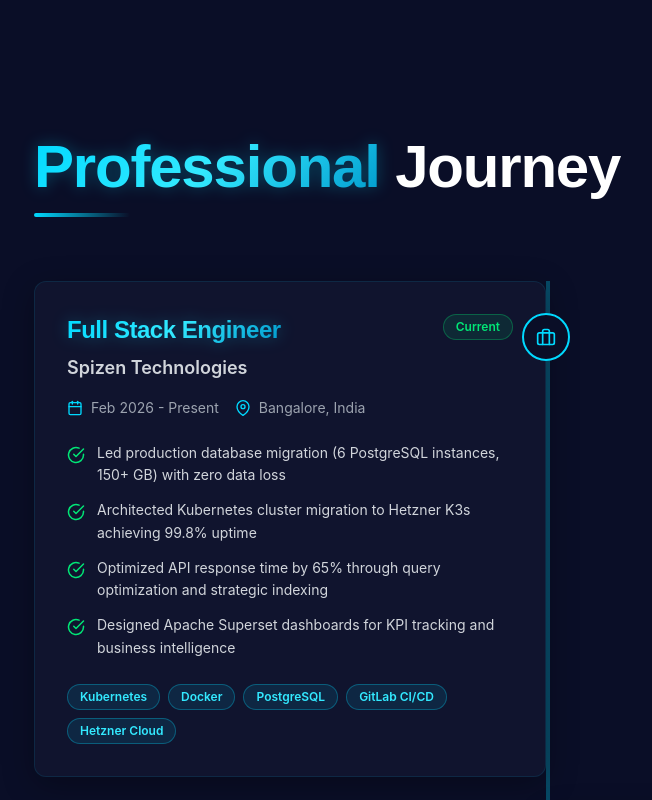
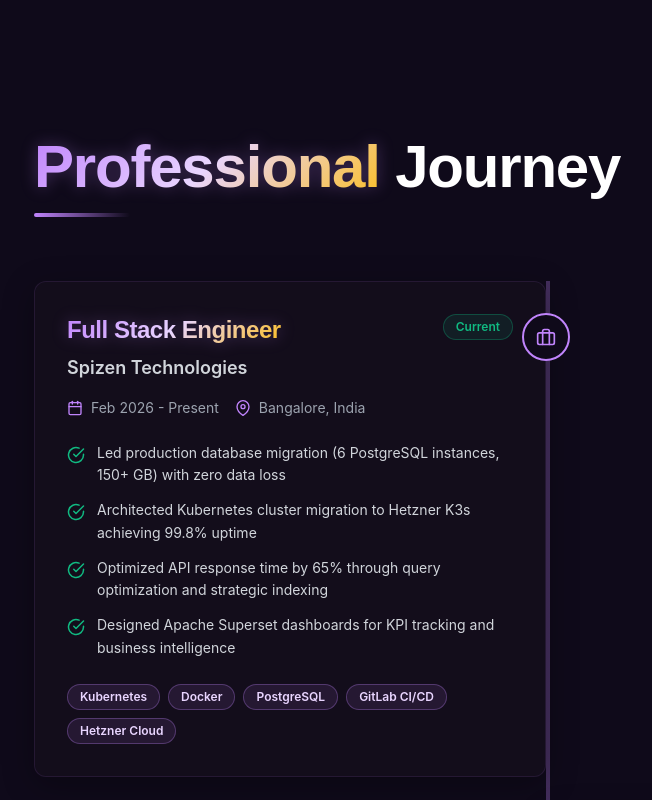
Before and after one commit to Mukunth1004/mukunthan-portfolio, a Next.js app: page / in a window 1280 px wide. Shown: the part 1740-2540 px from the top of the page, without its empty margins (94-746 px from the left). Built offline with nearby package versions, Linux system fonts and the light colour scheme.

Commit message:
🎨 Change color scheme: Blue & Cyan → Purple & Gold (Luxury Edition)

```diff
--- a/app/styles/globals.css
+++ b/app/styles/globals.css
@@ -16,7 +16,7 @@
 }
 
 body {
-  background: linear-gradient(135deg, #0a0e27 0%, #1a1f3a 50%, #0a0e27 100%);
+  background: linear-gradient(135deg, #0f0a1a 0%, #1a1220 50%, #0f0a1a 100%);
   background-attachment: fixed;
   color: #ffffff;
   font-family: 'Inter', sans-serif;
@@ -38,30 +38,30 @@
 }
 
 ::-webkit-scrollbar-track {
-  background: rgba(10, 14, 39, 0.8);
+  background: rgba(15, 10, 26, 0.8);
 }
 
 ::-webkit-scrollbar-thumb {
-  background: linear-gradient(180deg, #00d9ff, #0099cc);
+  background: linear-gradient(180deg, #c084fc, #a855f7);
   border-radius: 6px;
-  border: 2px solid rgba(10, 14, 39, 0.8);
+  border: 2px solid rgba(15, 10, 26, 0.8);
 }
 
 ::-webkit-scrollbar-thumb:hover {
-  background: linear-gradient(180deg, #33e9ff, #00d9ff);
+  background: linear-gradient(180deg, #e9d5ff, #c084fc);
 }
 
 /* Gradients */
 .gradient-text {
-  background: linear-gradient(135deg, #00d9ff 0%, #33e9ff 50%, #0099cc 100%);
+  background: linear-gradient(135deg, #c084fc 0%, #e9d5ff 50%, #fbbf24 100%);
   -webkit-background-clip: text;
   -webkit-text-fill-color: transparent;
   background-clip: text;
-  filter: drop-shadow(0 0 8px rgba(0, 217, 255, 0.3));
+  filter: drop-shadow(0 0 8px rgba(192, 132, 252, 0.3));
 }
 
 .gradient-text-gold {
-  background: linear-gradient(135deg, #ffd700 0%, #ffed4e 100%);
+  background: linear-gradient(135deg, #fbbf24 0%, #fcd34d 100%);
   -webkit-background-clip: text;
   -webkit-text-fill-color: transparent;
   background-clip: text;
@@ -71,91 +71,91 @@
 .glass-effect {
   background: rgba(255, 255, 255, 0.03);
   backdrop-filter: blur(20px);
-  border: 1px solid rgba(255, 255, 255, 0.08);
-  box-shadow: 0 8px 32px 0 rgba(0, 217, 255, 0.1);
+  border: 1px solid rgba(192, 132, 252, 0.1);
+  box-shadow: 0 8px 32px 0 rgba(192, 132, 252, 0.1);
 }
 
 .glass-effect-strong {
-  background: rgba(26, 31, 58, 0.6);
+  background: rgba(26, 18, 32, 0.6);
   backdrop-filter: blur(20px);
-  border: 1px solid rgba(0, 217, 255, 0.2);
-  box-shadow: 0 8px 32px 0 rgba(0, 217, 255, 0.15);
+  border: 1px solid rgba(192, 132, 252, 0.2);
+  box-shadow: 0 8px 32px 0 rgba(192, 132, 252, 0.15);
 }
 
 /* Glow Effects */
 .glow-box {
-  box-shadow: 0 0 20px rgba(0, 217, 255, 0.2);
+  box-shadow: 0 0 20px rgba(192, 132, 252, 0.2);
   transition: all 0.3s cubic-bezier(0.34, 1.56, 0.64, 1);
-  border: 1px solid rgba(0, 217, 255, 0.1);
+  border: 1px solid rgba(192, 132, 252, 0.1);
 }
 
 .glow-box:hover {
-  box-shadow: 0 0 40px rgba(0, 217, 255, 0.4), 0 0 80px rgba(0, 217, 255, 0.2);
-  border-color: rgba(0, 217, 255, 0.3);
+  box-shadow: 0 0 40px rgba(192, 132, 252, 0.4), 0 0 80px rgba(192, 132, 252, 0.2);
+  border-color: rgba(192, 132, 252, 0.3);
   transform: translateY(-8px);
 }
 
 .glow-text {
-  color: #00d9ff;
-  text-shadow: 0 0 20px rgba(0, 217, 255, 0.5), 0 0 40px rgba(0, 217, 255, 0.3);
+  color: #c084fc;
+  text-shadow: 0 0 20px rgba(192, 132, 252, 0.5), 0 0 40px rgba(192, 132, 252, 0.3);
 }
 
 /* Buttons */
 .btn-primary {
-  @apply px-8 py-3 bg-gradient-to-r from-accent to-accent-dark text-dark font-bold rounded-lg;
+  @apply px-8 py-3 bg-gradient-to-r from-violet-500 to-purple-700 text-white font-bold rounded-lg;
   transition: all 0.3s cubic-bezier(0.34, 1.56, 0.64, 1);
-  box-shadow: 0 0 20px rgba(0, 217, 255, 0.3);
+  box-shadow: 0 0 20px rgba(192, 132, 252, 0.3);
 }
 
 .btn-primary:hover {
   @apply shadow-2xl;
-  box-shadow: 0 0 40px rgba(0, 217, 255, 0.6), 0 0 80px rgba(0, 217, 255, 0.3);
+  box-shadow: 0 0 40px rgba(192, 132, 252, 0.6), 0 0 80px rgba(192, 132, 252, 0.3);
   transform: translateY(-4px);
 }
 
 .btn-secondary {
   @apply px-8 py-3 border-2 border-accent text-accent hover:bg-accent hover:text-dark transition-all rounded-lg font-bold;
-  box-shadow: inset 0 0 20px rgba(0, 217, 255, 0.1);
+  box-shadow: inset 0 0 20px rgba(192, 132, 252, 0.1);
 }
 
 .btn-secondary:hover {
-  box-shadow: 0 0 30px rgba(0, 217, 255, 0.4);
+  box-shadow: 0 0 30px rgba(192, 132, 252, 0.4);
   transform: translateY(-4px);
 }
 
 /* Cards */
 .card-premium {
   @apply rounded-xl overflow-hidden transition-all duration-300;
-  background: rgba(26, 31, 58, 0.4);
-  border: 1px solid rgba(0, 217, 255, 0.1);
+  background: rgba(26, 18, 32, 0.4);
+  border: 1px solid rgba(192, 132, 252, 0.1);
   box-shadow: 0 8px 32px rgba(0, 0, 0, 0.3);
 }
 
 .card-premium:hover {
-  border-color: rgba(0, 217, 255, 0.3);
-  box-shadow: 0 8px 32px rgba(0, 217, 255, 0.2);
+  border-color: rgba(192, 132, 252, 0.3);
+  box-shadow: 0 8px 32px rgba(192, 132, 252, 0.2);
   transform: translateY(-8px);
 }
 
 /* Badges */
 .badge-accent {
   @apply px-3 py-1 text-xs font-semibold rounded-full;
-  background: rgba(0, 217, 255, 0.1);
-  border: 1px solid rgba(0, 217, 255, 0.3);
-  color: #33e9ff;
+  background: rgba(192, 132, 252, 0.1);
+  border: 1px solid rgba(192, 132, 252, 0.3);
+  color: #e9d5ff;
 }
 
 .badge-success {
   @apply px-3 py-1 text-xs font-semibold rounded-full;
-  background: rgba(0, 230, 118, 0.1);
-  border: 1px solid rgba(0, 230, 118, 0.3);
-  color: #00e676;
+  background: rgba(16, 185, 129, 0.1);
+  border: 1px solid rgba(16, 185, 129, 0.3);
+  color: #10b981;
 }
 
 /* Divider */
 .divider-accent {
   height: 2px;
-  background: linear-gradient(90deg, transparent, #00d9ff, transparent);
+  background: linear-gradient(90deg, transparent, #c084fc, transparent);
   border: none;
 }
 
--- a/tailwind.config.js
+++ b/tailwind.config.js
@@ -8,14 +8,15 @@
   theme: {
     extend: {
       colors: {
-        dark: '#0a0e27',
-        'dark-secondary': '#1a1f3a',
-        'dark-tertiary': '#262d4a',
-        accent: '#00d9ff',
-        'accent-dark': '#0099cc',
-        'accent-light': '#33e9ff',
-        gold: '#ffd700',
-        'success': '#00e676',
+        dark: '#0f0a1a',
+        'dark-secondary': '#1a1220',
+        'dark-tertiary': '#2d1f3f',
+        accent: '#c084fc',
+        'accent-dark': '#a855f7',
+        'accent-light': '#e9d5ff',
+        gold: '#fbbf24',
+        'gold-dark': '#d97706',
+        'success': '#10b981',
       },
       backgroundImage: {
         'gradient-radial': 'radial-gradient(var(--tw-gradient-stops))',
@@ -48,12 +49,12 @@
           '50%': { transform: 'translateY(-20px)' },
         },
         glow: {
-          '0%, 100%': { textShadow: '0 0 20px rgba(0, 217, 255, 0.5), 0 0 40px rgba(0, 217, 255, 0.3)' },
-          '50%': { textShadow: '0 0 40px rgba(0, 217, 255, 0.8), 0 0 80px rgba(0, 217, 255, 0.5)' },
+          '0%, 100%': { textShadow: '0 0 20px rgba(192, 132, 252, 0.5), 0 0 40px rgba(192, 132, 252, 0.3)' },
+          '50%': { textShadow: '0 0 40px rgba(192, 132, 252, 0.8), 0 0 80px rgba(192, 132, 252, 0.5)' },
         },
         pulseGlow: {
-          '0%, 100%': { boxShadow: '0 0 20px rgba(0, 217, 255, 0.4)' },
-          '50%': { boxShadow: '0 0 40px rgba(0, 217, 255, 0.8)' },
+          '0%, 100%': { boxShadow: '0 0 20px rgba(192, 132, 252, 0.4)' },
+          '50%': { boxShadow: '0 0 40px rgba(192, 132, 252, 0.8)' },
         },
         shimmer: {
           '0%': { backgroundPosition: '-1000px 0' },
```
